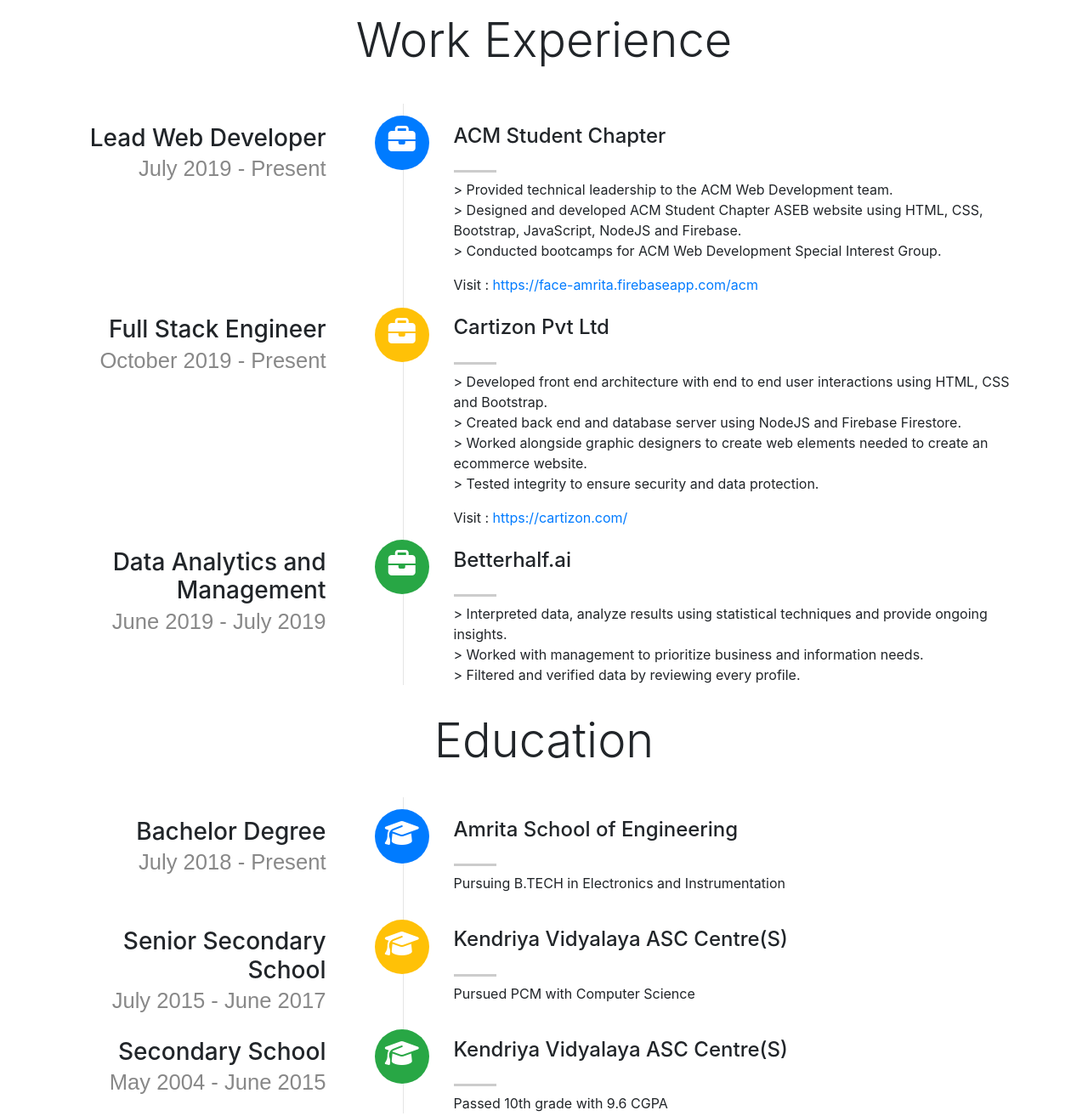
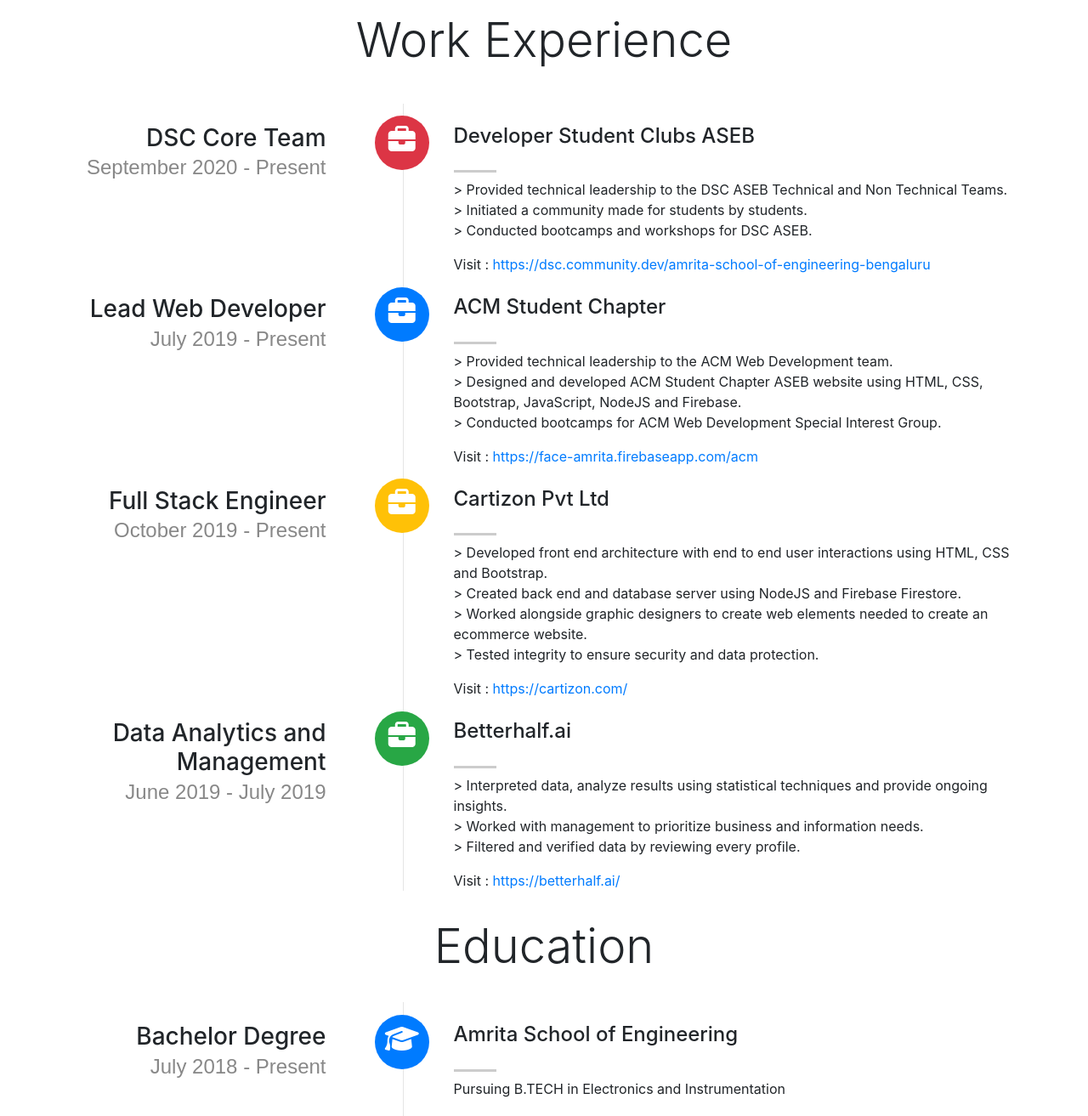
Before and after one commit to VinayakTekade/Portfolio, a plain HTML site: page public/index.html in a window 1280 px wide. Shown: the part 2260-3573 px from the top of the page at 85% size. Drawn offline with nearby package versions, Linux system fonts and the light colour scheme.

Commit message:
Added more sections in work experience
Signed-off-by: VinayakTekade <39454332+VinayakTekade@users.noreply.github.com>

```diff
--- a/public/css/style.css
+++ b/public/css/style.css
@@ -159,7 +159,7 @@
 }
 #resume .timeline-header p {
 	font-family: "poppins-regular", sans-serif;
-	font-size: 1.6rem;
+	font-size: 1.5rem;
 	color: #888888;
 }
 
--- a/public/index.html
+++ b/public/index.html
@@ -177,6 +177,28 @@
 
                         <div class="timeline-block">
 
+                            <div class="timeline-ico bg-danger">
+                                <i class="fa fa-briefcase fa-2x"></i>
+                            </div>
+
+                            <div class="timeline-header">
+                                <h3>DSC Core Team</h3>
+                                <p>September 2020 - Present</p>
+                            </div>
+
+                            <div class="timeline-content">
+                                <h4>Developer Student Clubs ASEB</h4>
+                                <p> > Provided technical leadership to the DSC ASEB Technical and Non Technical Teams.<br />
+                                    > Initiated a community made for students by students.<br />
+                                    > Conducted bootcamps and workshops for DSC ASEB.
+                                </p>
+                                Visit : <a
+                                    href="https://dsc.community.dev/amrita-school-of-engineering-bengaluru">https://dsc.community.dev/amrita-school-of-engineering-bengaluru</a>
+                            </div>
+
+                        </div> <!-- /timeline-block -->
+                        <div class="timeline-block">
+
                             <div class="timeline-ico bg-primary">
                                 <i class="fa fa-briefcase fa-2x"></i>
                             </div>
@@ -242,7 +264,8 @@
                                     > Worked with management to prioritize business and information needs. <br>
                                     > Filtered and verified data by reviewing every profile.
                                 </p>
-                                <a href="http://"></a>
+                                Visit : <a
+                                    href="https://betterhalf.ai/">https://betterhalf.ai/</a>
                             </div>
 
                         </div> <!-- /timeline-block -->
@@ -331,11 +354,11 @@
     <!-- /resume -->
 
     <section id="portfolio">
-        <div class="container pb-2">
+        <div class="container pb-5">
             <h3 class="lead text-center pt-5">Portfolio</h3>
             <h1 class="display-4 text-center pb-2">Check out some of my work</h1>
 
-            <div class="row">
+            <div class="row mt-5">
                 <div class="col-md-4 mb-3">
                     <div class="card">
                         <img class="card-img-top align-self-center" src="img/cartizon.jpg">
```
